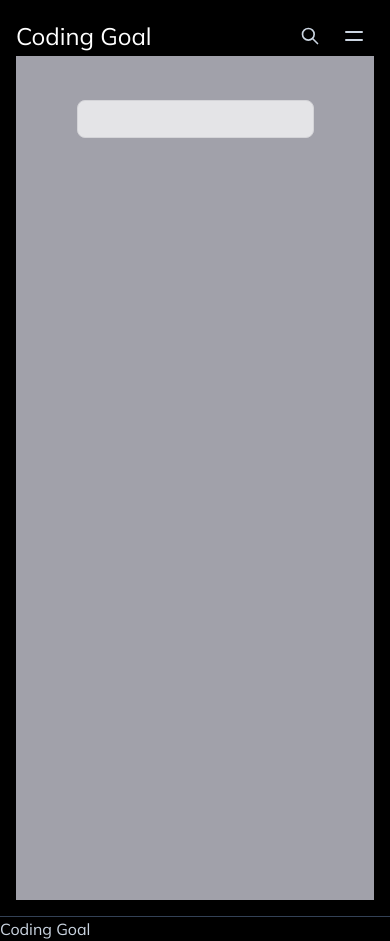
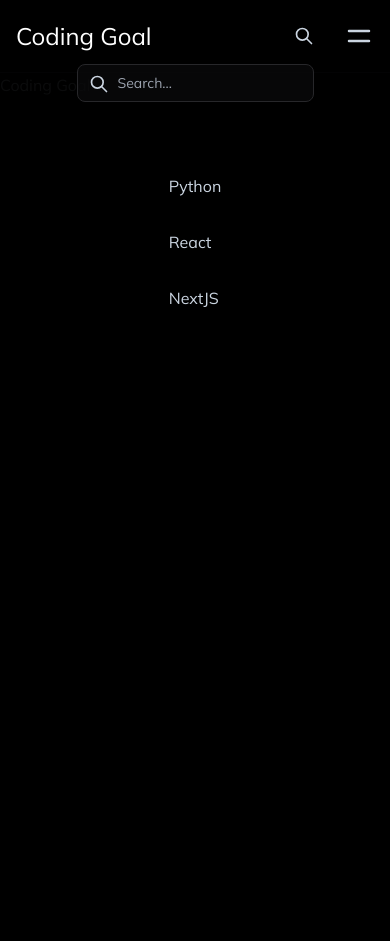
Before and after one commit to sawaby/blog-articles, a Next.js app: page / in a window 390 px wide. Both pictures are taken after a click on the button "Search". After the commit the page ends 908 px from the top, so only its background shows below. Built offline with nearby package versions, Linux system fonts and the light colour scheme.

Commit message:
smallscreen navbar

```diff
--- a/src/app/components/CallingPostsMeta.tsx
+++ /dev/null
@@ -1,17 +0,0 @@
-import React from 'react'
-import { getPostsMeta } from '../lib/posts'
-export default async function CallingPostsMeta() {
-    const posts = await getPostsMeta();
-
-    if (!posts) {
-        return <p className='p-10'>
-            No Posts Available
-        </p>
-    }
-
-    console.log(posts)
-
-  return (
-    <div>callingPostsMeta</div>
-  )
-}
--- a/src/app/components/Header.tsx
+++ b/src/app/components/Header.tsx
@@ -7,11 +7,14 @@ export default function Header() {
   return (
     <header className="sticky top-0 z-100 md:mb-10">
       <div className="bg-primary/50 backdrop-blur-sm backdrop-saturate-200 border-b border-b-secondary">
-      <div className="max-w-screen-xl flex flex-wrap items-center justify-between mx-auto py-4 px-4 md:px-0">
+      <div className="max-w-screen-xl flex flex-wrap items-center justify-between mx-auto py-4">
             <Link href="/" className="flex items-center">
-                <span className="self-center text-2xl md:font-semibold text-white">Coding Goal</span>
+                <span className="self-center text-2xl md:font-semibold text-white px-4 md:px-0">Coding Goal</span>
             </Link>
+            <div className="hidden md:flex">
             <NavMenu />
+            </div>
+
             <Search />
         </div>
       </div>
--- a/src/app/components/NavMenu.tsx
+++ b/src/app/components/NavMenu.tsx
@@ -6,15 +6,17 @@ import Link from "next/link";
 export default function NavMenu() {
   const pathname = usePathname()
   return (
-    <div className="items-center justify-between hidden w-full md:flex md:w-auto md:order-1">
-        <ul className="flex flex-col p-4 md:p-0 mt-4 font-medium md:space-x-8 rtl:space-x-reverse md:flex-row md:mt-0 md:border-0">
+    <div className="items-center justify-between  w-full md:flex md:w-auto md:order-1">
+        <ul className="flex flex-col p-10 md:p-0 mt-4 font-medium md:space-x-8 rtl:space-x-reverse md:flex-row md:mt-0 md:border-0">
             <li>
-            <Link href="/posts" className={`block py-2 px-3 text-slate-300 md:p-0 ${pathname === '/posts' ? 'active' : ''}`}>Python</Link>
+            	<Link href="/posts" className={`block py-4 px-3 text-slate-300 md:p-0 ${pathname === '/posts' ? 'active' : ''}`}>Python</Link>
             </li>
             <li>
-            <Link href="/" className={`block py-2 px-3 text-slate-300 md:p-0 ${pathname === '/' ? 'active' : ''}`}>React</Link>            </li>
+           		<Link href="/" className={`block py-4 px-3 text-slate-300 md:p-0 ${pathname === '/' ? 'active' : ''}`}>React</Link>
+			</li>
             <li>
-            <Link href="/" className={`block py-2 px-3 text-slate-300 md:p-0 ${pathname === '/' ? 'active' : ''}`}>NextJS</Link>            </li>
+            	<Link href="/" className={`block py-4 px-3 text-slate-300 md:p-0 ${pathname === '/' ? 'active' : ''}`}>NextJS</Link>
+			</li>
         </ul>
     </div>
 
--- a/src/app/components/Search.tsx
+++ b/src/app/components/Search.tsx
@@ -10,7 +10,6 @@ export default function Search() {
 
     function toggleMenu() {
         setIsOpen(!isOpen)
-        console.log(isOpen)
     }
   return (
 
@@ -29,14 +28,17 @@ export default function Search() {
                 <input type="text" id="search-navbar" className="block w-[237px] p-2 ps-10 text-sm border border-zinc-800 rounded-lg bg-zinc-950" placeholder="Search..." /> */}
                 <SearchInput />
             </div>
-            <button onClick={toggleMenu} type="button" className="inline-flex items-center p-2 w-10 h-10 justify-center text-sm bg-transparent rounded-lg md:hidden focus:outline-none focus:ring-2 focus:ring-gray-200 " aria-controls="navbar-search" aria-expanded="false">
+            <button onClick={toggleMenu} type="button" className="md:hidden px-4" >
                 <span className="sr-only">Open main menu</span>
                 <TbMenu size={30} />
             </button>
         </div>
         {isOpen &&
-            <SmallScreenNavbar />
+
+             <SmallScreenNavbar />
+
         }
+
          {/* <div className="items-center justify-between hidden w-full md:flex md:w-auto md:order-1" id="navbar-search">
             <div className="relative mt-3 md:hidden">
                 <div className="absolute inset-y-0 start-0 flex items-center ps-3 pointer-events-none">
--- a/src/app/components/SearchInput.tsx
+++ b/src/app/components/SearchInput.tsx
@@ -3,12 +3,12 @@ import { TbSearch, TbMenu } from "react-icons/tb";
 
 export default function SearchInput() {
   return (
-    <div>
-        <div className="block md:absolute md:inset-y-0 start-0 md:flex items-center ps-3 pointer-events-none">
-                    <TbSearch size={20} />
-                    <span className="sr-only">Search icon</span>
-                </div>
-                <input type="text" id="search-navbar" className="block w-[237px] p-2 ps-10 text-sm border border-zinc-800 rounded-lg bg-zinc-950" placeholder="Search..." />
-    </div>
+    <form>
+        <div className="absolute top-[10px] md:inset-y-0 md:start-0 md:flex items-center ps-3 pointer-events-none">
+            <TbSearch size={20} />
+            <span className="sr-only">Search icon</span>
+        </div>
+        <input type="text"  className="block w-[237px] p-2 ps-10 text-sm border border-zinc-800 rounded-lg bg-zinc-950/80" placeholder="Search..." />
+    </form>
   )
 }
--- a/src/app/components/SmallScreenNavbar.tsx
+++ b/src/app/components/SmallScreenNavbar.tsx
@@ -4,9 +4,9 @@ import NavMenu from "./NavMenu";
 
 export default function SmallScreenNavbar() {
   return (
-    <div className="h-screen sticky flex justify-center top-16 w-full md:hidden bg-zinc-400 z-101">
-      <div className="pt-11">
-        <input type="text" className=" w-[237px] p-2 ps-10 text-sm border border-zinc-300 rounded-lg bg-zinc-200" />
+    <div className="h-screen absolute flex flex-col items-center top-16 w-full md:hidden bg-primary/95">
+      <div className="flex">
+       <SearchInput />
       </div>
 
       <div>
--- a/src/app/components/SmallScreenSidebar.tsx
+++ b/src/app/components/SmallScreenSidebar.tsx
@@ -21,8 +21,9 @@ export default function SmallScreenSidebar({posts}: Props) {
 
   return (
     <div>
-        <div className="sticky top-0 w-full z-1  backdrop-blur-sm backdrop-saturate-200 bg-primary text-slate-100 md:hidden">
-          <div className={`${!isOpen && "border-b border-b-secondary"}`} >
+      {/* sticky top-0 */}
+        <div className="flex flex-col text-slate-100 md:hidden">
+          <div className={`${isOpen && "w-full backdrop-blur-sm backdrop-saturate-200 bg-primary/50"}`} >
             <button onClick={toggleNavbar} className="md:hidden hover:text-gray-500 cursor-pointer py-2 px-2">
             <AiOutlineMenuUnfold size={40} />
 
@@ -30,7 +31,7 @@ export default function SmallScreenSidebar({posts}: Props) {
 
           </div>
           {isOpen &&
-          <div className="h-screen">
+          <div className="h-screen backdrop-blur-sm backdrop-saturate-200 bg-primary/50">
             {posts.map((post) => (
               <span key={post.id} onClick={toggleNavbar}>
                   <SideNav post={post} additionalStyle="z-1 p-4 text-lg" />
--- a/src/app/posts/layout.tsx
+++ b/src/app/posts/layout.tsx
@@ -9,7 +9,8 @@ export default function PostsLayout({
   }) {
     return (
     <div className='md:flex'>
-        <div className='fixed top-[74px] md:top-auto w-full md:w-auto z-1 md:z-auto md:static'>
+      {/* fixed top-[74px]  */}
+        <div className='md:top-auto w-full md:w-auto z-1 md:z-auto md:static'>
         <Posts />
         </div>
 
```
